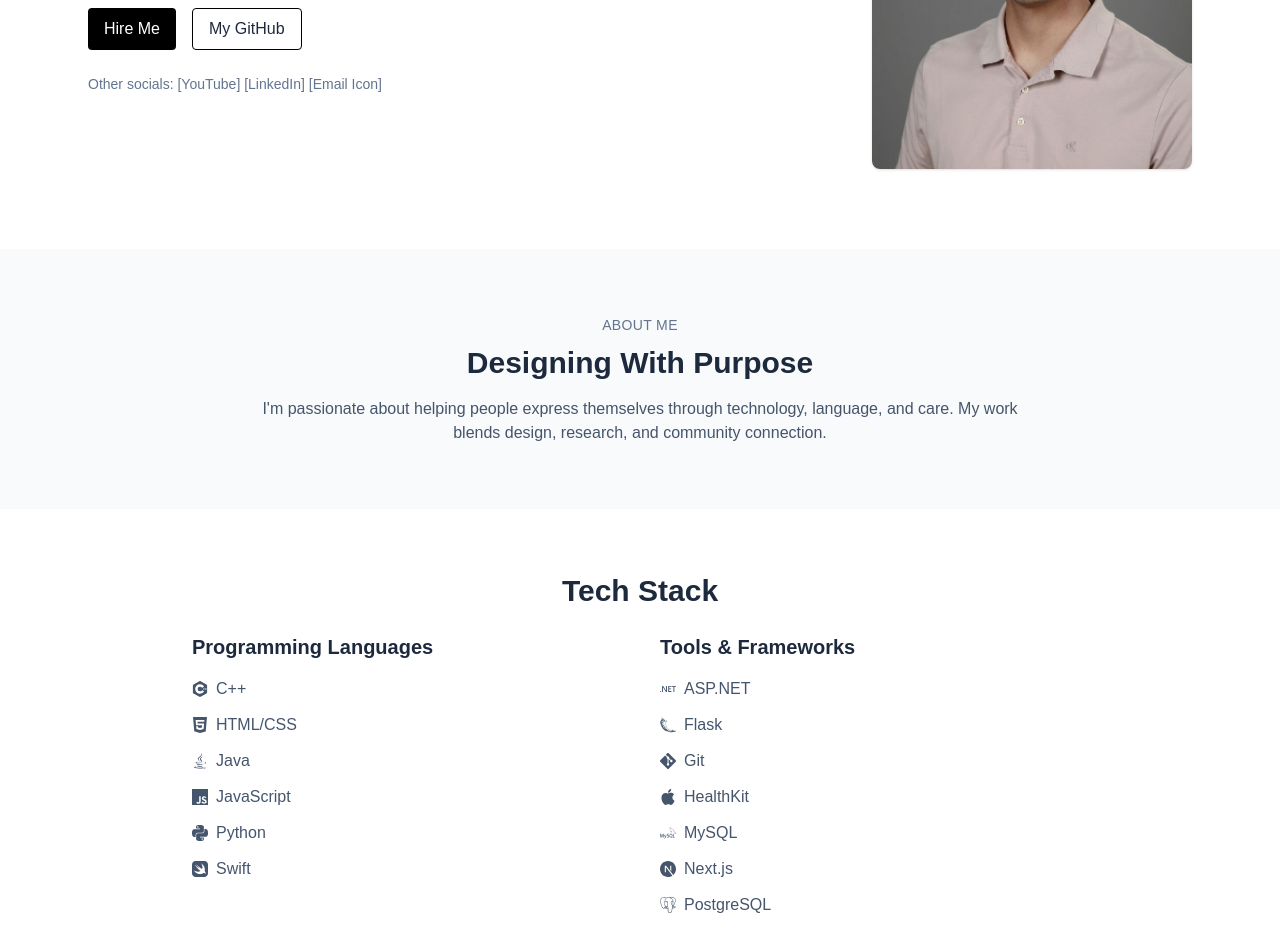
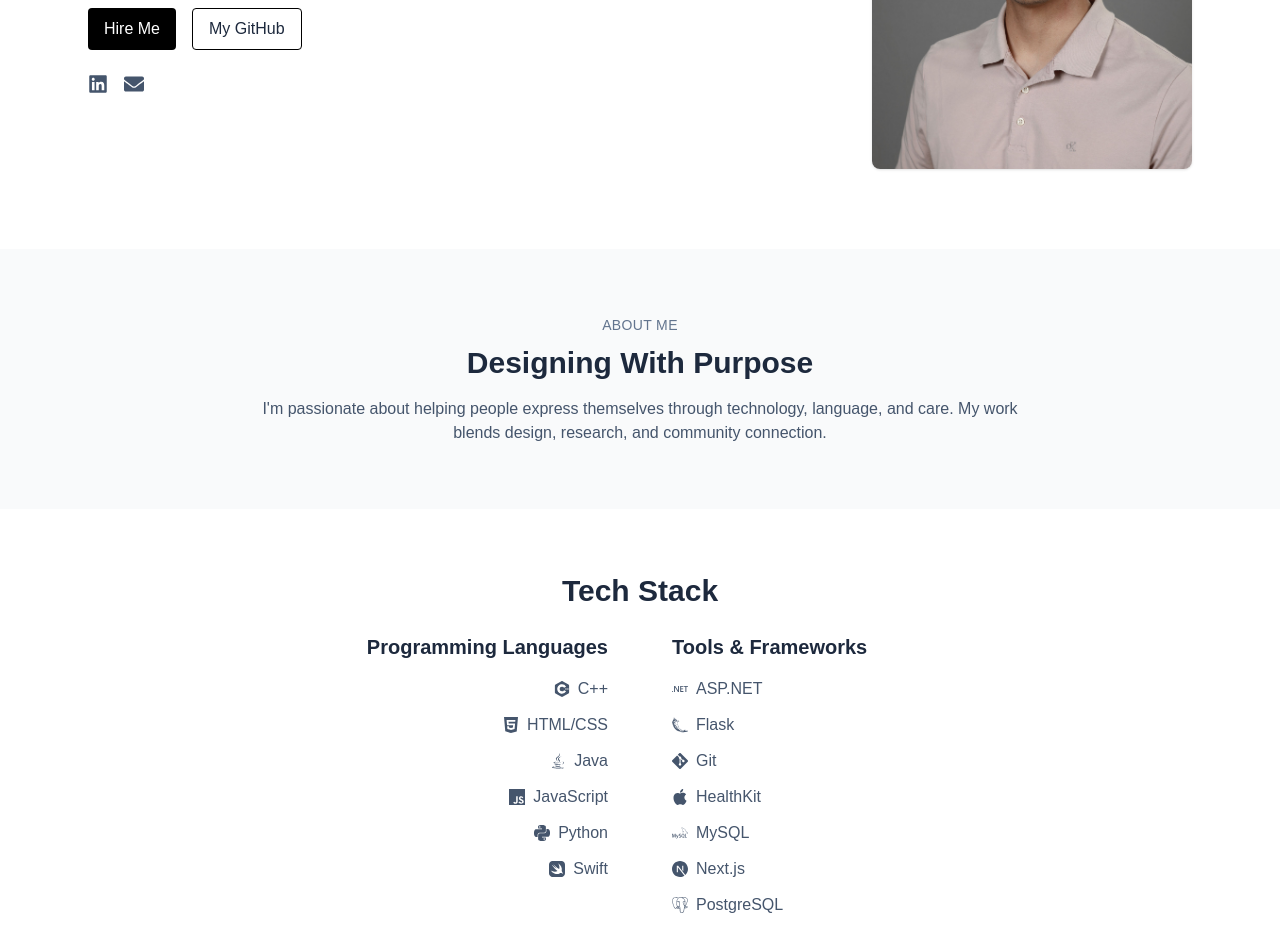
Before and after one commit to dsantiago8/personal-website, a Next.js app: page / in a window 1280 px wide. Shown: the part 372-1324 px from the top of the page. Built offline with nearby package versions, Linux system fonts and the light colour scheme.

Commit message:
Centered Tech Stack

```diff
--- a/src/app/page.js
+++ b/src/app/page.js
@@ -16,7 +16,7 @@ import {
   SiNextdotjs,
   SiPostgresql,
 } from "react-icons/si";
-import { FaJava } from "react-icons/fa";
+import { FaJava, FaLinkedin, FaEnvelope } from "react-icons/fa";
 
 
 export default function Home() {
@@ -33,8 +33,13 @@ export default function Home() {
             <button className="bg-black text-white px-4 py-2 rounded hover:bg-slate-800 transition">Hire Me</button>
             <button className="border border-black px-4 py-2 rounded hover:bg-slate-100 transition">My GitHub</button>
           </div>
-          <div className="mt-6 text-sm text-slate-500">
-            Other socials: [YouTube] [LinkedIn] [Email Icon]
+          <div className="mt-6 flex items-center gap-4 text-xl text-slate-600">
+            <a href="https://www.linkedin.com/in/diego-santiago-128963287/" target="_blank" rel="noopener noreferrer" className="hover:text-black transition">
+              <FaLinkedin />
+            </a>
+            <a href="mailto:dsantruiz@gmail.com" className="hover:text-black transition">
+              <FaEnvelope />
+            </a>
           </div>
         </div>
         <img
@@ -62,22 +67,22 @@ export default function Home() {
         <div className="max-w-4xl mx-auto">
           <h2 className="text-3xl font-semibold mb-6 text-center">Tech Stack</h2>
 
-          <div className="grid grid-cols-1 md:grid-cols-2 gap-10">
+          <div className="grid grid-cols-2 max-w-3xl mx-auto gap-16">
             {/* Programming Languages */}
-            <div>
+            <div className="text-right">
               <h3 className="text-xl font-semibold mb-4">Programming Languages</h3>
               <ul className="space-y-3 text-slate-600">
-                <li className="flex items-center gap-2"><SiCplusplus /> C++</li>
-                <li className="flex items-center gap-2"><SiHtml5 /> HTML/CSS</li>
-                <li className="flex items-center gap-2"><FaJava /> Java</li>
-                <li className="flex items-center gap-2"><SiJavascript /> JavaScript</li>
-                <li className="flex items-center gap-2"><SiPython /> Python</li>
-                <li className="flex items-center gap-2"><SiSwift /> Swift</li>
+                <li className="flex justify-end items-center gap-2"><SiCplusplus /> C++</li>
+                <li className="flex justify-end items-center gap-2"><SiHtml5 /> HTML/CSS</li>
+                <li className="flex justify-end items-center gap-2"><FaJava /> Java</li>
+                <li className="flex justify-end items-center gap-2"><SiJavascript /> JavaScript</li>
+                <li className="flex justify-end items-center gap-2"><SiPython /> Python</li>
+                <li className="flex justify-end items-center gap-2"><SiSwift /> Swift</li>
               </ul>
             </div>
 
             {/* Tools & Frameworks */}
-            <div>
+            <div className="text-left">
               <h3 className="text-xl font-semibold mb-4">Tools & Frameworks</h3>
               <ul className="space-y-3 text-slate-600">
                 <li className="flex items-center gap-2"><SiDotnet /> ASP.NET</li>
```
